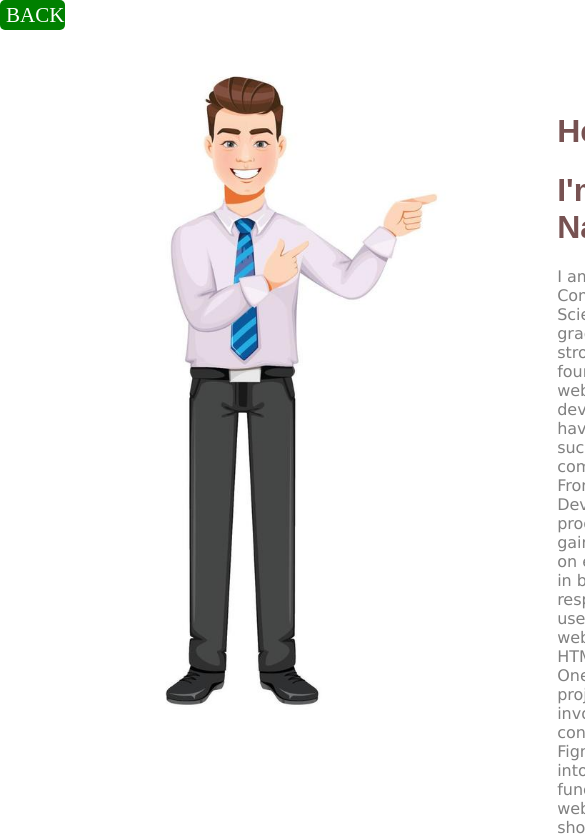
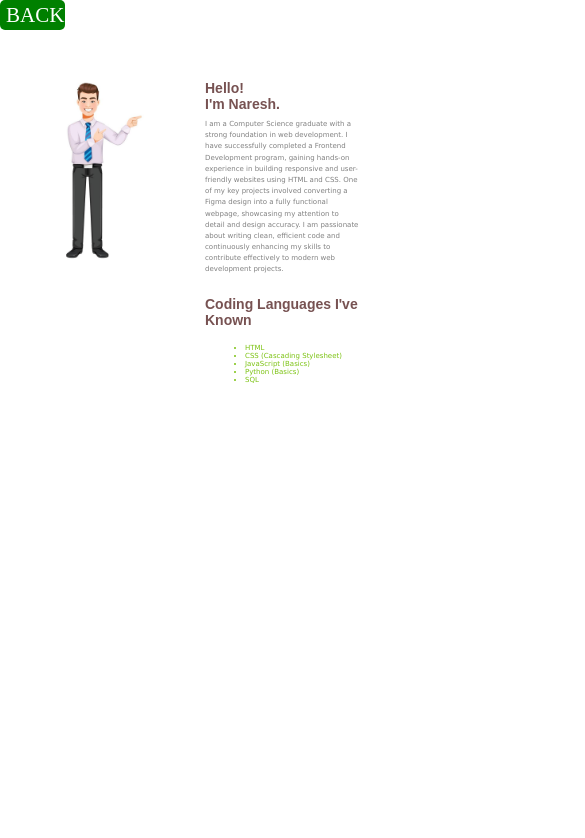
Before and after one commit to Naresh2207/eazybyts-portfolio, a React (Create React App) app: page /about in a window 390 px wide. Shown: the top 838 px of the page, 585 px wide, since content can reach past the window. Built offline with nearby package versions, Linux system fonts and the light colour scheme.

Commit message:
modified

```diff
--- a/src/style/About.css
+++ b/src/style/About.css
@@ -1,51 +1,100 @@
+/* Ensures image and content stay side by side */
 .body {
   display: flex;
   flex-direction: row;
+  justify-content: center;
+  align-items: flex-start;
   background-color: white;
+  padding: 20px;
+  gap: 20px;
+  flex-wrap: nowrap; /* important: prevents stacking */
+}
+
+/* Image container */
+.image {
+  flex: 1;
+  display: flex;
+  justify-content: center;
+  align-items: center;
 }
 
 .image > img {
-  height: 700px;
+  max-width: 100%;
+  width: 350px; /* fixed width for consistency */
+  height: auto;
+  border-radius: 10px;
+  object-fit: cover;
 }
 
+/* About text section */
 .about {
-  margin-top: 9%;
+  flex: 1;
+  padding: 10px;
+  margin-top: 0; /* remove top margin */
 }
+
+.about > h1 {
+  color: rgb(119, 82, 82);
+  font-size: 26px;
+  margin: 0;
+}
+
+.about > h2 {
+  color: rgb(119, 82, 82);
+  margin-top: 20px;
+}
+
 .about > p {
   color: grey;
-  font-family: "Lucida Sans", "Lucida Sans Regular", "Lucida Grande",
-    "Lucida Sans Unicode", Geneva, Verdana, sans-serif;
+  font-family: "Lucida Sans", Verdana, sans-serif;
+  font-size: 16px;
+  line-height: 1.6;
 }
-.about > h1 {
-  color: rgb(119, 82, 82);
-}
+
 .about > ul > li {
   color: rgb(123, 194, 17);
-  font-family: "Lucida Sans", "Lucida Sans Regular", "Lucida Grande",
-    "Lucida Sans Unicode", Geneva, Verdana, sans-serif;
-}
-.about > h2 {
-  color: rgb(119, 82, 82);
+  font-family: "Lucida Sans", Verdana, sans-serif;
+  font-size: 16px;
 }
 
+/* Back button */
 button {
   border-radius: 5px;
   border: none;
   background-color: green;
-  color: azure;
+  color: white;
   width: 90px;
   height: 32px;
   cursor: pointer;
+  margin: 20px;
 }
 
-/* sample */
+/* Optional responsive tweak — keeps side-by-side but smaller */
+@media screen and (max-width: 768px) {
+  .image > img {
+    width: 200px;
+  }
 
+  .about > h1,
+  .about > h2 {
+    font-size: 14px;
+  }
 
+  .about > p,
+  .about > ul > li {
+    font-size: 7px;
+  }
 
+  button {
+    width: 80px;
+    height: 30px;
+    font-size: 13px;
+  }
 
-
-@media  (max-width: 768px) {
   .wrap {
+    height: 50%;
+    display: flex;
+    flex-wrap: wrap;
     flex-direction: column;
   }
 }
```
